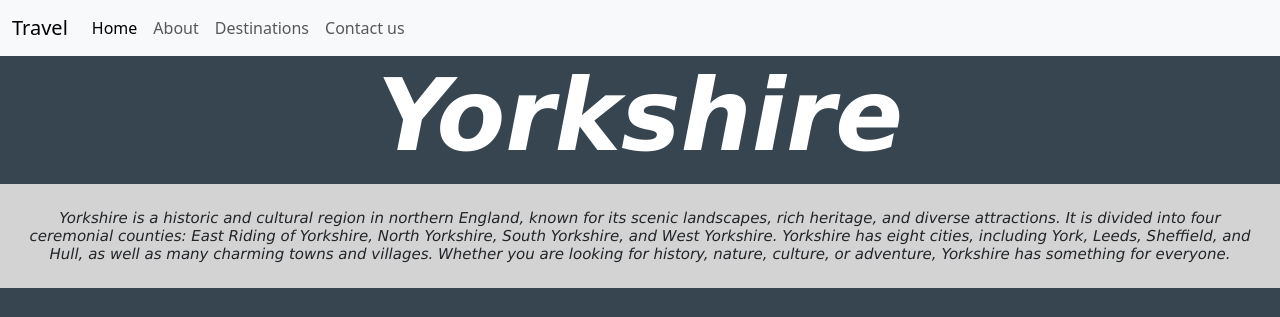
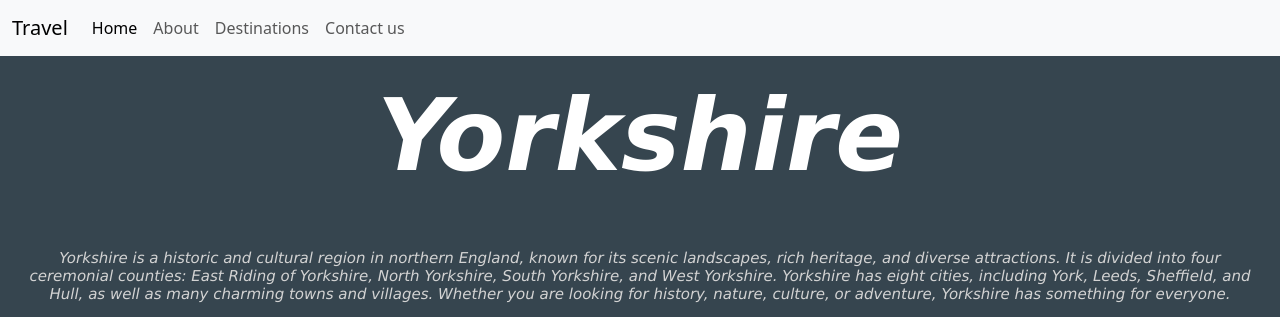
Before and after one commit to alongrigg/Team-Project, a plain HTML site: page yorkshire.html in a window 1280 px wide. Shown: the top 317 px of the page. Drawn offline with nearby package versions, Linux system fonts and the light colour scheme.

Commit message:
Add files via upload

```diff
--- a/yorkshire.css
+++ b/yorkshire.css
@@ -14,13 +14,13 @@ h1 {
     color: white;
     text-align: center;
     border: none;
-    padding: none;
+    padding: 20px;
 }
 
 h2 {
-    border: none;
+    border: 25px;
     font-size: 15px;
-    background-color: lightgray;
+    color: lightgray;
     padding: 25px;
     font-family: Verdana, Geneva, Tahoma, sans-serif;
     font-style: italic;
```
